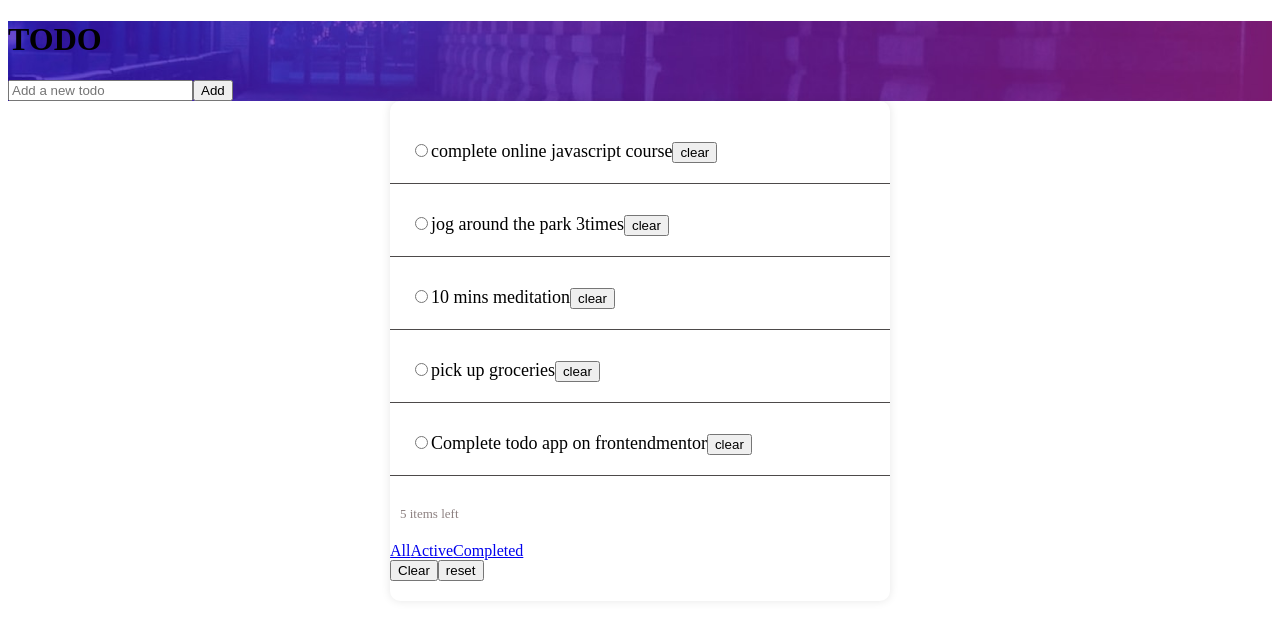
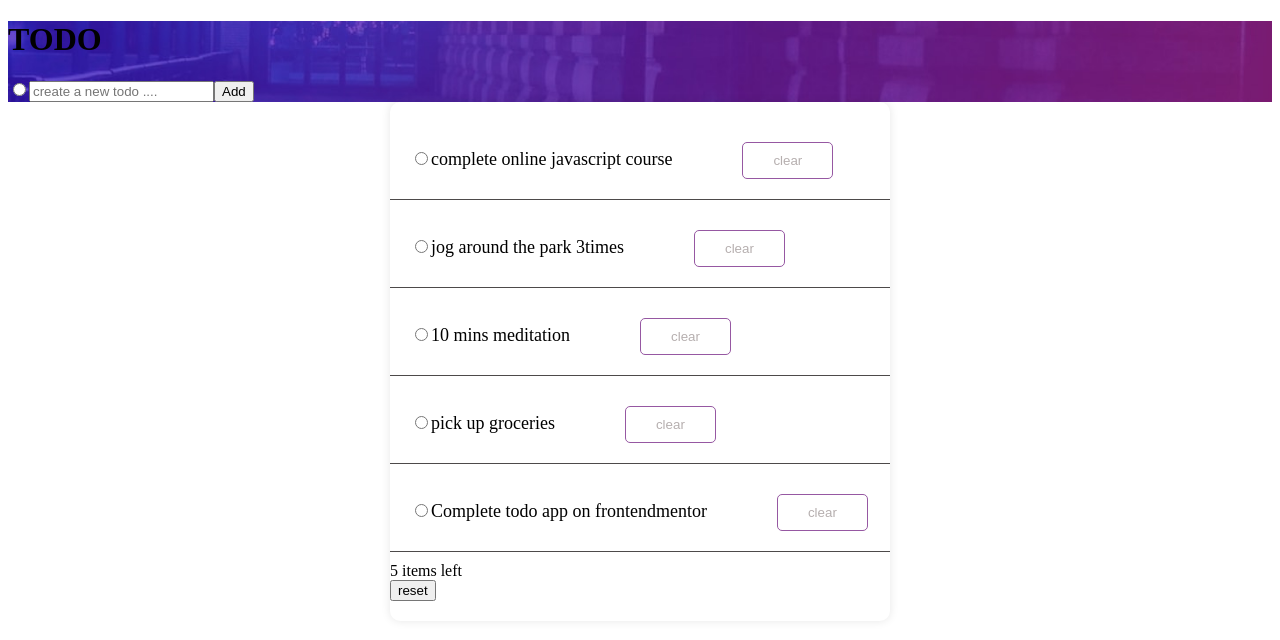
Before and after one commit to KIARIE-97/todo-with-react, a React (Vite) app: page / in a window 1280 px wide. Shown: the top 640 px of the page. Built offline with nearby package versions, Linux system fonts and the light colour scheme.

Commit message:
adjusted css

```diff
--- a/src/components/Header.tsx
+++ b/src/components/Header.tsx
@@ -27,13 +27,18 @@ function Header({ addTodo }: HeaderProps) {
     }}
     >
        <h1>TODO</h1>
+
+       <div className="job">
+       <input type='radio'/>
       <input
         type="text"
         value={inputValue}
         onChange={(e) => setInputValue(e.target.value)}
-        placeholder="Add a new todo"
+        placeholder="create a new todo ...."
       />
       <button onClick={handleAddTodo}>Add</button>
+      </div>
+
     </header>
   );
 }
--- a/src/components/Todo.tsx
+++ b/src/components/Todo.tsx
@@ -31,13 +31,13 @@ function Todo({todos, deleteTodo, itemsLeft}: TodoProps) {
       <div className="footer">
         <div className="items-left">{itemsLeft} items left</div>
       </div>
-      <div className="navigate">
+      {/* <div className="navigate">
         <a href="#">All</a>
         <a href="#">Active</a>
         <a href="#">Completed</a>
-      </div>
+      </div> */}
       <div className="clear_completed">
-        <button>Clear</button>
+        {/* <button>Clear</button> */}
         <button>reset</button>
       </div>
     </div>
--- a/src/components/header.scss
+++ b/src/components/header.scss
@@ -1,11 +1,11 @@
 .header{
     background-image:url("../assets/images/bg-desktop-dark.jpg") ;
-    // background-repeat: no-repeat;
+    background-repeat: no-repeat;
     background-size: cover;
     display: flex;
     justify-content: center;
     margin-bottom: 20px;
-    height: 300px;
+    height: 500px;
     h1 {
         font-size: 40px;
         font-weight: 700;
--- a/src/components/todo.scss
+++ b/src/components/todo.scss
@@ -20,6 +20,19 @@
             margin-bottom: 10px;
             padding: 20px;
             font-weight: 500;
+
+            button{
+                background-color: white;
+                border: 1px solid rgb(150, 88, 162);
+                color: rgb(182, 175, 175);
+                font-weight: 500;
+                padding: 10px 30px;
+                border-radius: 5px;
+                margin-left: 70px;
+                &:hover{
+                    background-color: rgb(168, 85, 131);
+
+            }
         }
             .Active{
                 margin-bottom: 10px;
@@ -32,7 +45,6 @@
     .footer{
         display: flex;
         gap: 50px;
-        /* justify-content: space-evenly;/ */
         margin-top: 20px;
         margin-bottom: 20px;
         margin-left: 10px;
@@ -40,10 +52,12 @@
         color: rgb(141, 129, 129);
         .navigate{
             display: flex;
+            flex-direction: row;
             gap: 10px;
             justify-content: space-between;
             a{
                 text-decoration: none;
+                margin-left: 50px;
                 color: rgb(134, 128, 128);
                 font-weight: 500;
                 &:hover{
@@ -52,21 +66,21 @@
             }
 
         }
-        .clear_completed{
-            display: flex;
-            flex-direction: row;
-            gap: 10px;
-            button{
-                background-color: white;
-                border: none;
-                color: rgb(134, 128, 128);
-                font-weight: 500;
-                &:hover{
-                    color: rgb(248, 89, 10);
-                }
+    }
+    .clear_completed{
+        margin-top: 20px;
+        margin-left: 100px;
+        button{
+            background-color: white;
+            border: 1px solid rgb(150, 88, 162);
+            color: rgb(182, 175, 175);
+            font-weight: 500;
+            padding: 10px 30px;
+            border-radius: 5px;
+            &:hover{
+                background-color: rgb(168, 85, 131);
             }
         }
-
     }
 
-}
+}}
```
